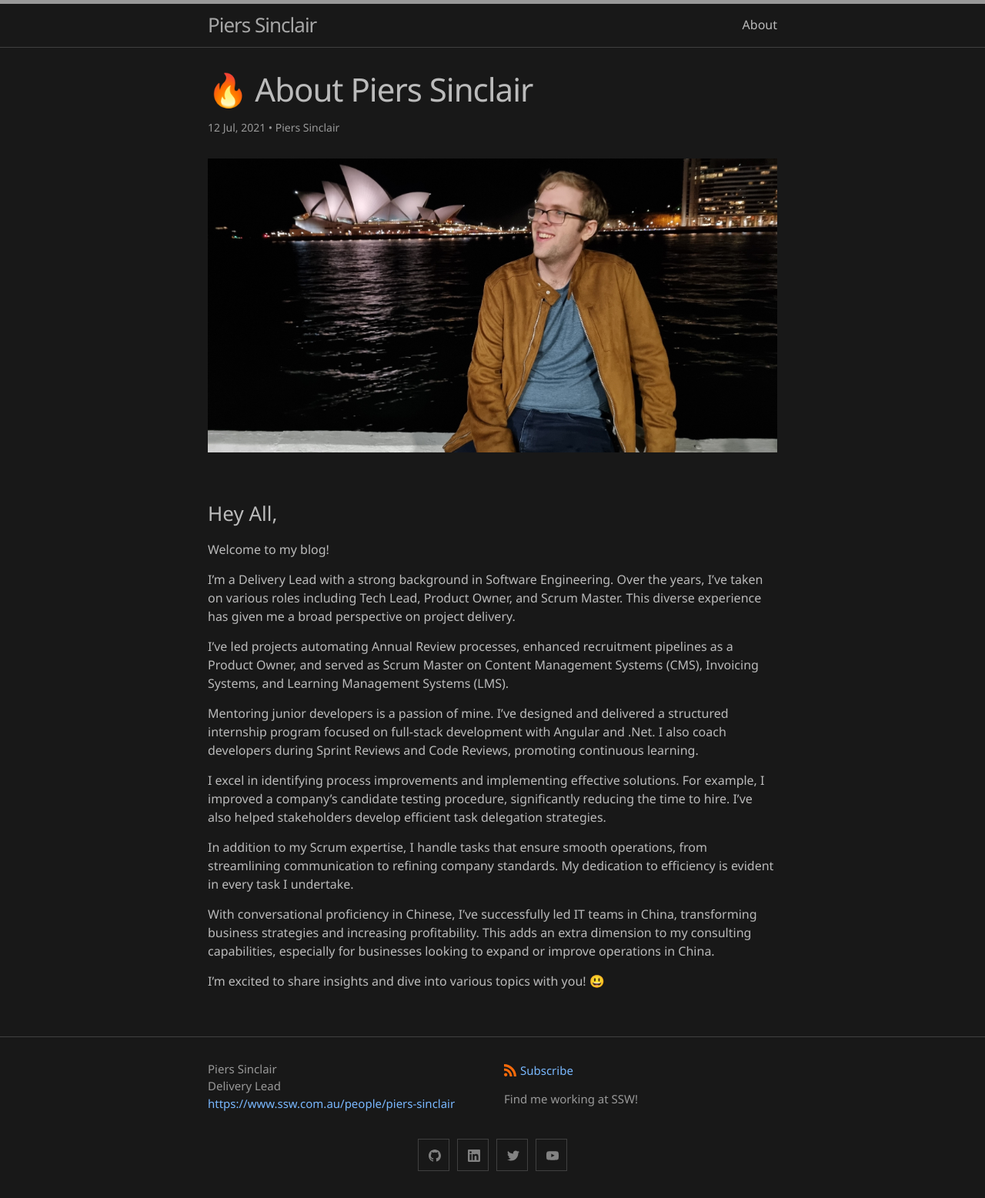
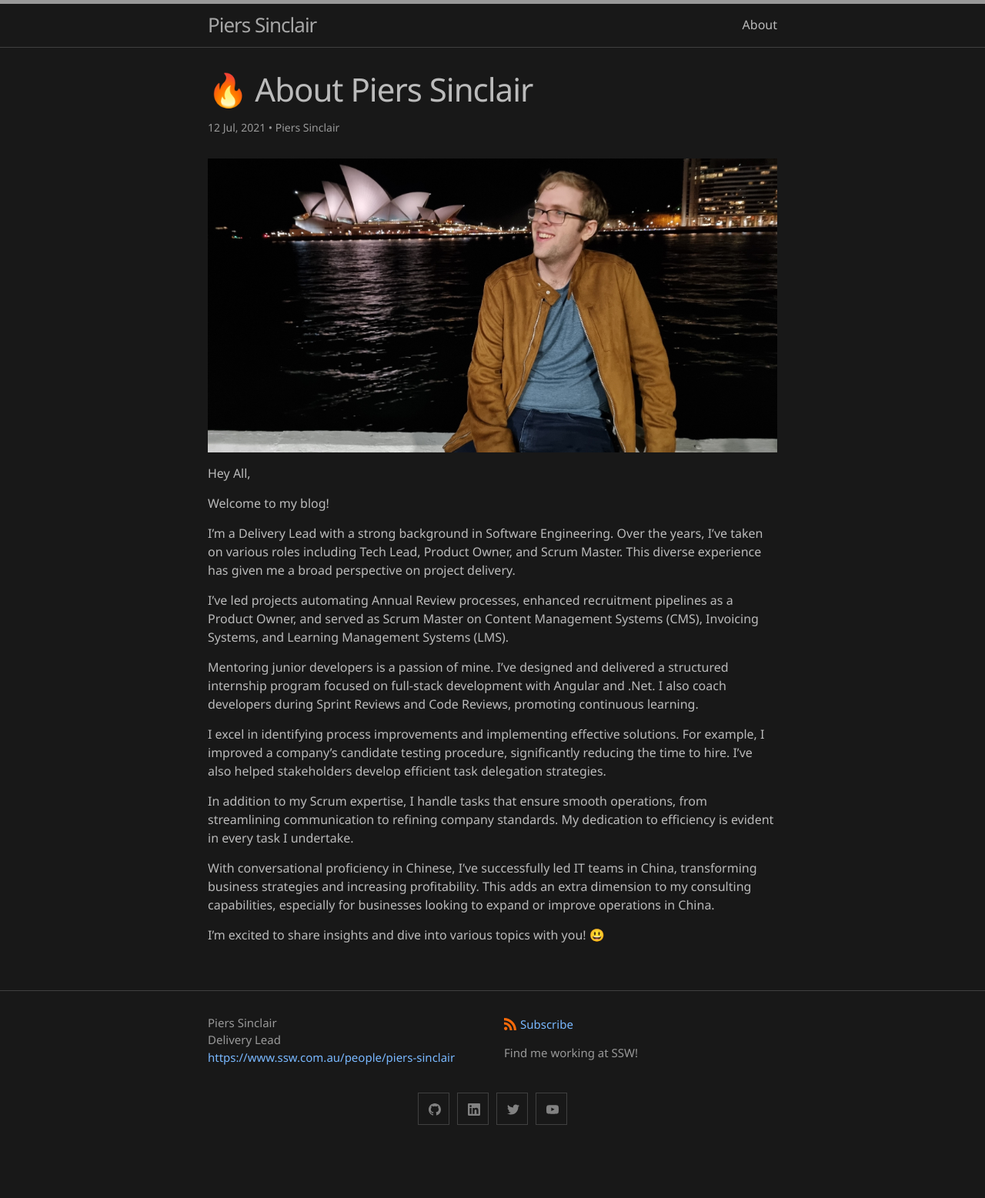
Before and after one commit to piers-sinclair/pierssinclair.github.io, a Jekyll site: the page built from _posts/2021-07-12-About-Piers-Sinclair.md, in a window 1280 px wide. Shown: the whole page at 77% size. Built offline with Jekyll 4.4.1, drawn with Linux system fonts in a browser that asks for light colours; comment, search, counter and statistics services are not loaded; after the commit the page ends 1497 px from its top, so only the background shows below that.

```diff
--- a/_posts/2021-07-12-About-Piers-Sinclair.md
+++ b/_posts/2021-07-12-About-Piers-Sinclair.md
@@ -9,7 +9,7 @@ published: true
 ---
 ![Piers Sinclair](/assets/images/2021-07-12-piers.jpg)
 
-### Hey All,
+Hey All,
 
 Welcome to my blog!
 
```
